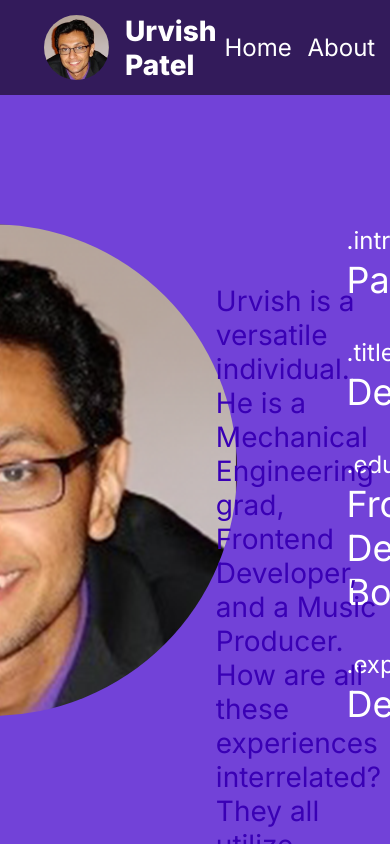
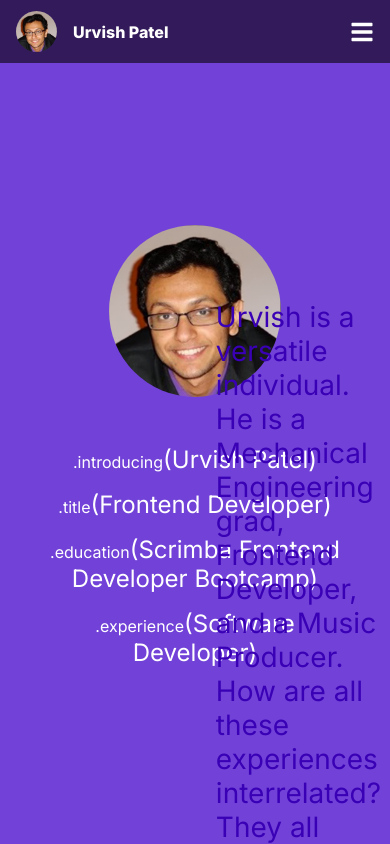
Before and after one commit to urvishp13/Portfolio-React, a React (Vite) app: page / in a window 390 px wide. Shown: the top 844 px of the page. Built offline with nearby package versions, Linux system fonts and the light colour scheme.

Commit message:
worked on mobile view from HOME

```diff
--- a/src/App.css
+++ b/src/App.css
@@ -325,7 +325,8 @@ input {
 textarea {
   background: #7242D8;
   height: 10rem;
-  line-height: 1.75;
+  text-indent: 0;
+  padding: .45em;
 }
 
 .submit {
@@ -362,3 +363,95 @@ footer {
   margin-left: .15em;
   padding: 0;
 }
+
+/* ////////// MEDIA QUERIES //////////// */
+
+@media (min-width: 360px) and (max-width: 500px) {
+
+  html {
+    scroll-padding-top: 3.9375rem;
+  }
+
+  .home-section,
+  .about-section,
+  .work-section {
+    height: calc(100vh - 3.9375rem);
+  }
+
+  /* //////// NAVBAR /////////// */
+  .nav {
+    height: 3.9375rem;
+    justify-content: space-between;
+  }
+
+  .profile-info {
+    padding-left: 1em;
+  }
+
+  .profile-img {
+    width: 2.5625rem;
+    margin-right: 1em;
+  }
+
+  .profile-name {
+    font-size: 1rem;
+  }
+
+  .hamburger {
+    font-size: 1.5rem;
+    margin-right: .67em;
+    cursor: pointer;
+  }
+
+  .nav-items {
+    display: none;
+    flex-direction: column;
+    background: black;
+    border: 1px solid white;
+  }
+
+  .close-burger {
+    display: block;
+    margin-left: auto;
+    font-size: 1.75rem;
+    margin-right: .5em;
+    margin-top: .5em;
+    cursor: pointer;
+  }
+
+  .nav-items > li {
+    /* background: black; */
+  }
+
+  .open-nav {
+    display: block;
+  }
+
+  .hide {
+    display: none;
+  }
+
+  /* ///////// HOME ///////////// */
+
+  .home-section {
+    flex-direction: column;
+    align-items: center;
+    gap: 2em;
+    text-align: center;
+  }
+
+  .home-section-img {
+    margin: 0 auto;
+    width: 10.75rem;
+    border-radius: 50%;
+  }
+
+  .professional-details {
+    font-size: 1rem;
+    width: 18.625rem;
+  }
+
+  .professional-details span {
+    font-size: 1.5rem;
+  }
+}
--- a/src/components/Navbar.jsx
+++ b/src/components/Navbar.jsx
@@ -1,11 +1,30 @@
+import { FaBars } from "react-icons/fa"
+import { FaXmark } from "react-icons/fa6"
+
 export default function Navbar() {
+
+    const menu =  document.querySelector(".hamburger")
+    const navItems = document.querySelector(".nav-items")
+
+    function openMenu() {
+        menu.classList.add("hide")
+        navItems.classList.add("open-nav")
+    }
+
+    function closeMenu() {
+        menu.classList.remove("hide")
+        navItems.classList.remove("open-nav")
+    }
+
     return (
         <nav className="nav">
             <div className="profile-info">
                 <img className="profile-img" src="images/urvish-square-2.png" alt="Urvish's picture"/>
                 <h1 className="profile-name">Urvish Patel</h1>
             </div>
+            <FaBars className="hamburger" onClick={openMenu} />
             <ul className="nav-items">
+                <FaXmark className="close-burger" onClick={closeMenu} />
                 <li><a href="#home-section">Home</a></li>
                 <li><a href="#about-section">About</a></li>
                 <li><a href="#work-section">Work</a></li>
```
